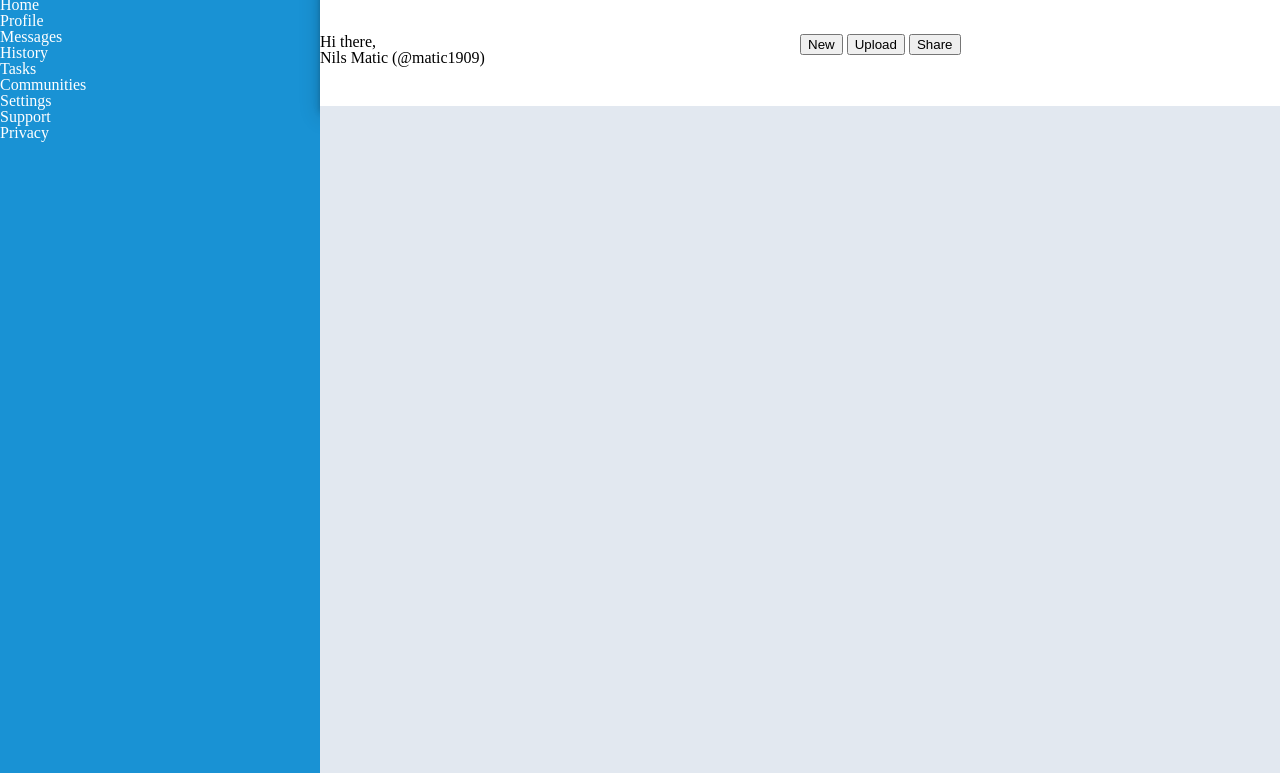
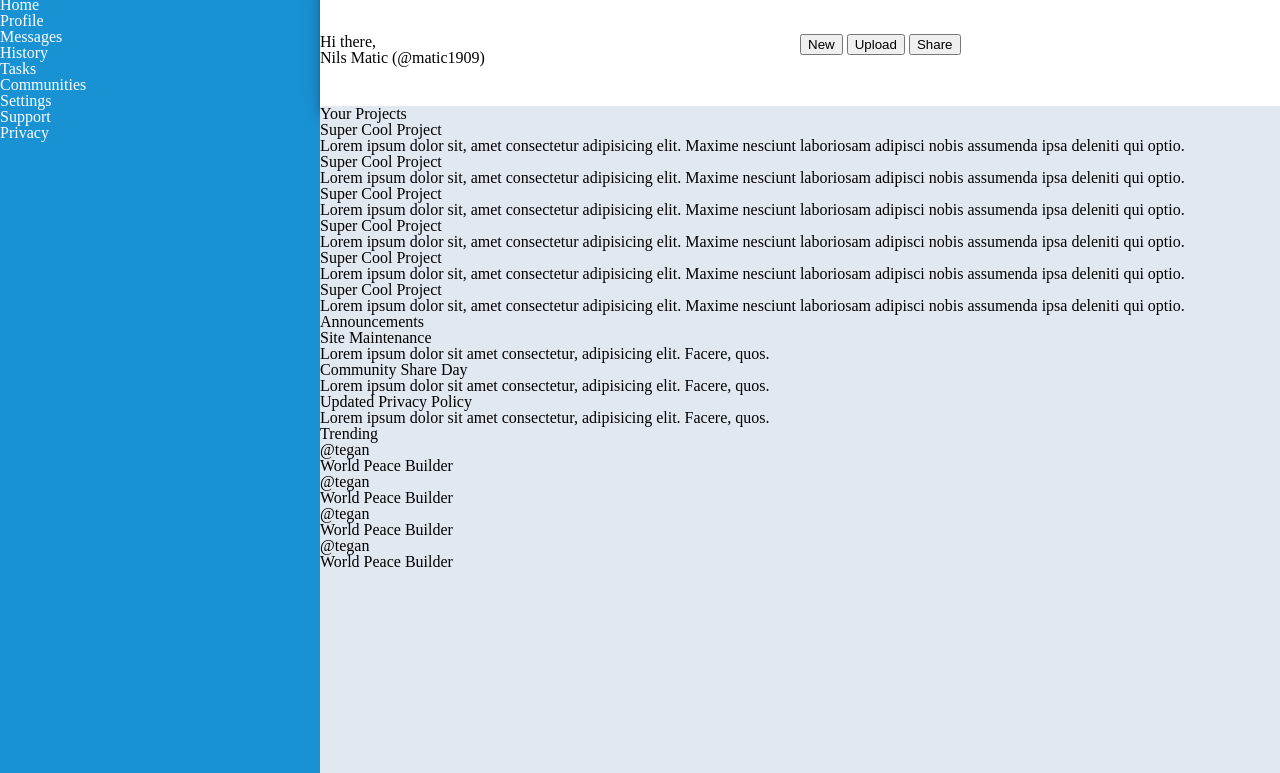
Before and after one commit to matic1909/admin-dashboard, a plain HTML site: page index.html in a window 1280 px wide. Shown: the part 27-800 px from the top of the page. Drawn offline with Linux system fonts and the light colour scheme.

Commit message:
added more content to html

```diff
--- a/index.html
+++ b/index.html
@@ -43,9 +43,106 @@
         </div>
       </header>
       <main class="content">
-        <div class="projects"></div>
-        <!-- <div class="announcements"></div>
-        <div class="trending"></div> -->
+        <div class="project-section">
+          <h2>Your Projects</h2>
+          <div class="projects">
+            <div class="project">
+              <h3>Super Cool Project</h3>
+              <p>
+                Lorem ipsum dolor sit, amet consectetur adipisicing elit. Maxime
+                nesciunt laboriosam adipisci nobis assumenda ipsa deleniti qui
+                optio.
+              </p>
+            </div>
+            <div class="project">
+              <h3>Super Cool Project</h3>
+              <p>
+                Lorem ipsum dolor sit, amet consectetur adipisicing elit. Maxime
+                nesciunt laboriosam adipisci nobis assumenda ipsa deleniti qui
+                optio.
+              </p>
+            </div>
+            <div class="project">
+              <h3>Super Cool Project</h3>
+              <p>
+                Lorem ipsum dolor sit, amet consectetur adipisicing elit. Maxime
+                nesciunt laboriosam adipisci nobis assumenda ipsa deleniti qui
+                optio.
+              </p>
+            </div>
+            <div class="project">
+              <h3>Super Cool Project</h3>
+              <p>
+                Lorem ipsum dolor sit, amet consectetur adipisicing elit. Maxime
+                nesciunt laboriosam adipisci nobis assumenda ipsa deleniti qui
+                optio.
+              </p>
+            </div>
+            <div class="project">
+              <h3>Super Cool Project</h3>
+              <p>
+                Lorem ipsum dolor sit, amet consectetur adipisicing elit. Maxime
+                nesciunt laboriosam adipisci nobis assumenda ipsa deleniti qui
+                optio.
+              </p>
+            </div>
+            <div class="project">
+              <h3>Super Cool Project</h3>
+              <p>
+                Lorem ipsum dolor sit, amet consectetur adipisicing elit. Maxime
+                nesciunt laboriosam adipisci nobis assumenda ipsa deleniti qui
+                optio.
+              </p>
+            </div>
+          </div>
+        </div>
+        <div class="announcement-section">
+          <h2>Announcements</h2>
+          <div class="announcements">
+            <div class="announcement">
+              <h4>Site Maintenance</h4>
+              <p>
+                Lorem ipsum dolor sit amet consectetur, adipisicing elit.
+                Facere, quos.
+              </p>
+            </div>
+            <div class="announcement">
+              <h4>Community Share Day</h4>
+              <p>
+                Lorem ipsum dolor sit amet consectetur, adipisicing elit.
+                Facere, quos.
+              </p>
+            </div>
+            <div class="announcement">
+              <h4>Updated Privacy Policy</h4>
+              <p>
+                Lorem ipsum dolor sit amet consectetur, adipisicing elit.
+                Facere, quos.
+              </p>
+            </div>
+          </div>
+        </div>
+        <div class="trending-section">
+          <h3>Trending</h3>
+          <div class="trending">
+            <div class="trending-user">
+              <p>@tegan</p>
+              <p>World Peace Builder</p>
+            </div>
+            <div class="trending-user">
+              <p>@tegan</p>
+              <p>World Peace Builder</p>
+            </div>
+            <div class="trending-user">
+              <p>@tegan</p>
+              <p>World Peace Builder</p>
+            </div>
+            <div class="trending-user">
+              <p>@tegan</p>
+              <p>World Peace Builder</p>
+            </div>
+          </div>
+        </div>
       </main>
     </div>
   </body>
```
